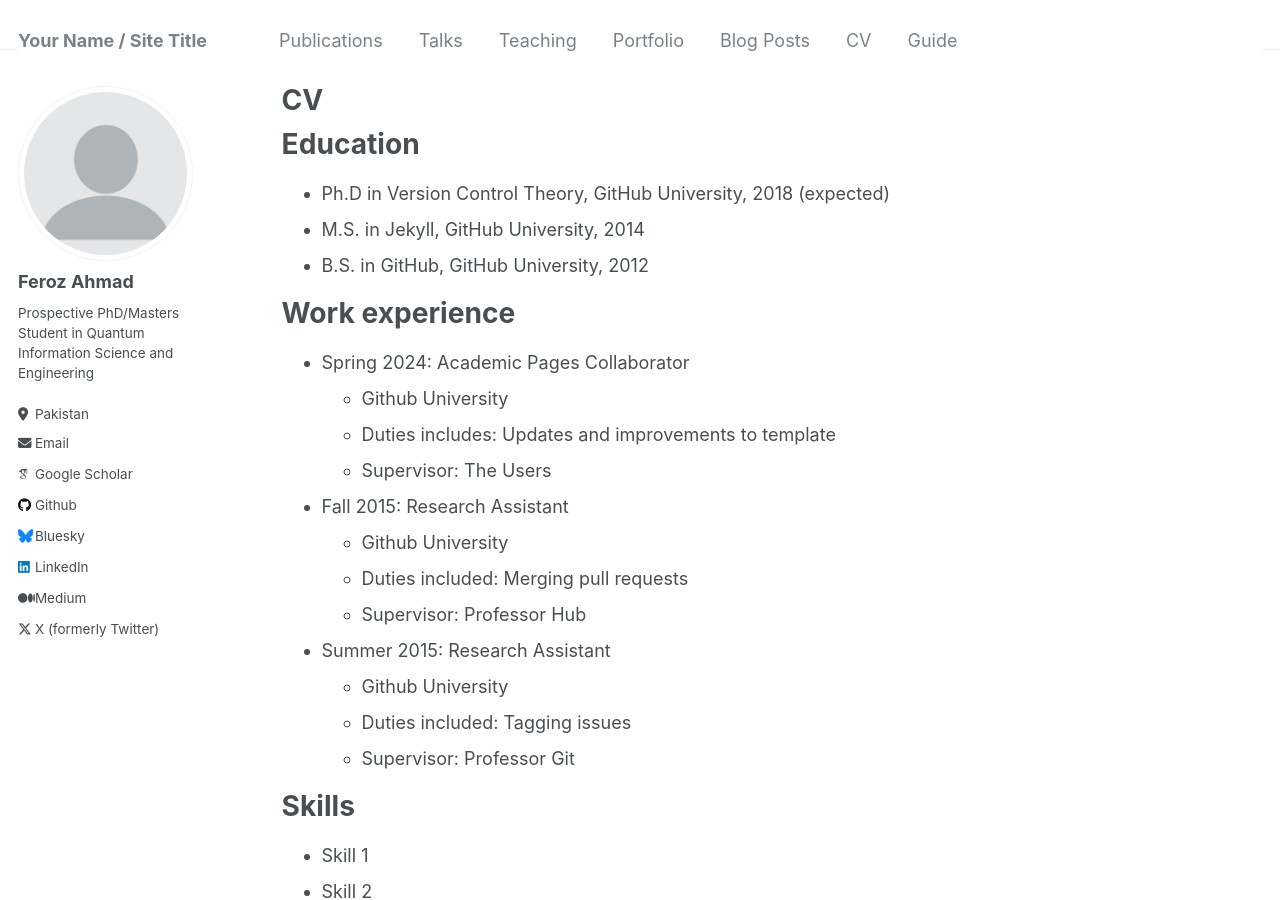
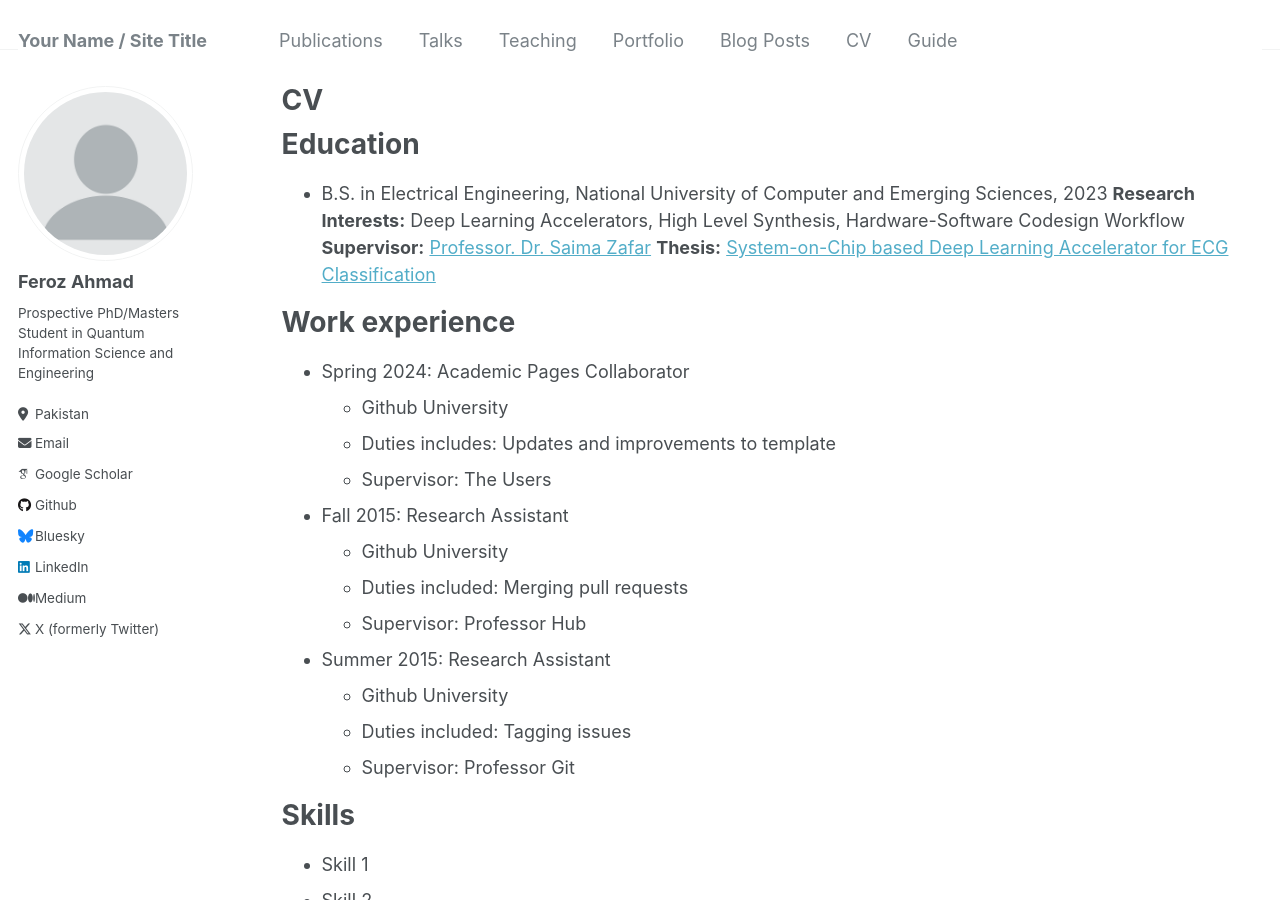
Before and after one commit to Fe-r-oz/Fe-r-oz.github.io, a Jekyll site: the page built from _pages/cv.md, in a window 1280 px wide and 900 px high. Built offline with Jekyll 4.4.1, drawn with Linux system fonts in a browser that asks for light colours; some web fonts are replaced.

Commit message:
working on cv

```diff
--- a/_pages/cv.md
+++ b/_pages/cv.md
@@ -11,9 +11,10 @@ redirect_from:
 
 Education
 ======
-* Ph.D in Version Control Theory, GitHub University, 2018 (expected)
-* M.S. in Jekyll, GitHub University, 2014
-* B.S. in GitHub, GitHub University, 2012
+* B.S. in Electrical Engineering, National University of Computer and Emerging Sciences, 2023
+  **Research Interests:** Deep Learning Accelerators, High Level Synthesis, Hardware-Software Codesign Workflow
+  **Supervisor:** [Professor. Dr. Saima Zafar](https://lhr.nu.edu.pk/ee/facultyProfile/4198)
+  **Thesis:** [System-on-Chip based Deep Learning Accelerator for ECG Classification](https://drive.google.com/file/d/1Hf5TzoBrv4sndfoux04q8yrBUtrl11RA/view?usp=sharing)
 
 Work experience
 ======
```
